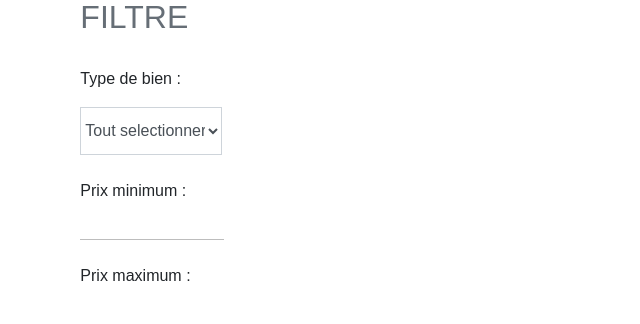
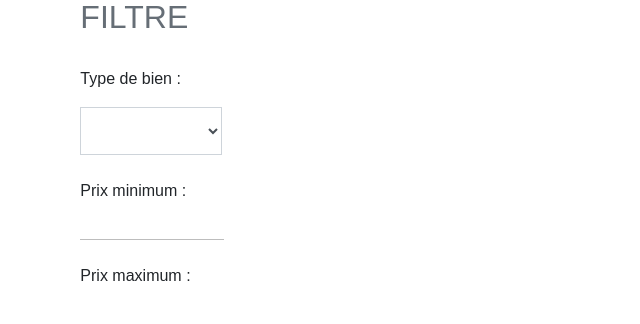
Before and after one commit to projetppe78/Fnaim, a PHP site: page /index.php in a window 1280 px wide. Shown: the part 440-764 px from the top of the page, without its empty margins (0-640 px from the left). Run offline with PHP 8.4, Linux system fonts and the light colour scheme; data that the repository does not hold is empty; some libraries are stand-ins or nearby versions.

Commit message:
Update vue_filtre_form.php

```diff
--- a/view/vue_filtre_form.php
+++ b/view/vue_filtre_form.php
@@ -16,8 +16,8 @@
                     <div class="md-form">
                         <div class="md-form">
                             <p>Type de bien :</p>
-                            <select  name="type" class="col-10 form-control form-control-lg">
-                                <option>Tout selectionner</option>
+                            <select  name="type" class="col-10 form-control form-control-lg" required>
+                                <option selected></option>
                                 <option  value="appartement">appartement</option>
                                 <option  value="maison">maison</option>
                             </select>
```
